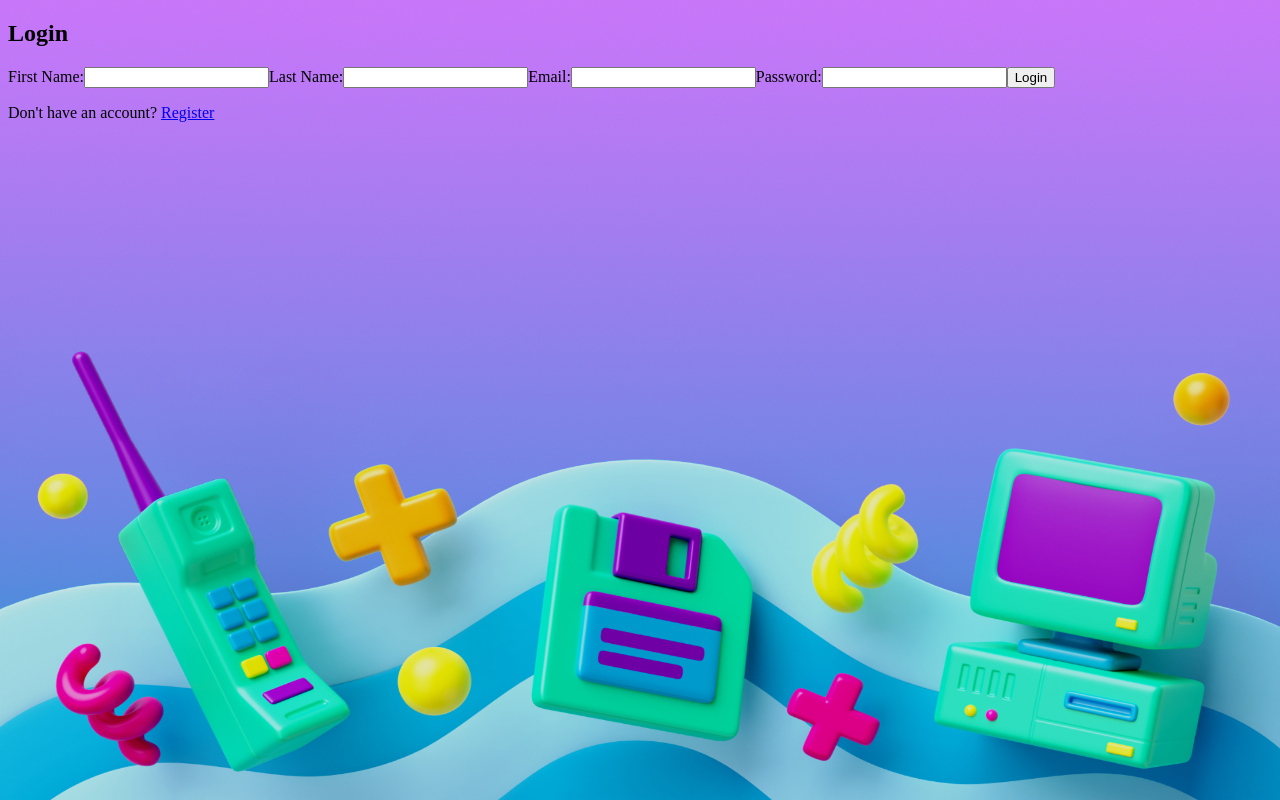
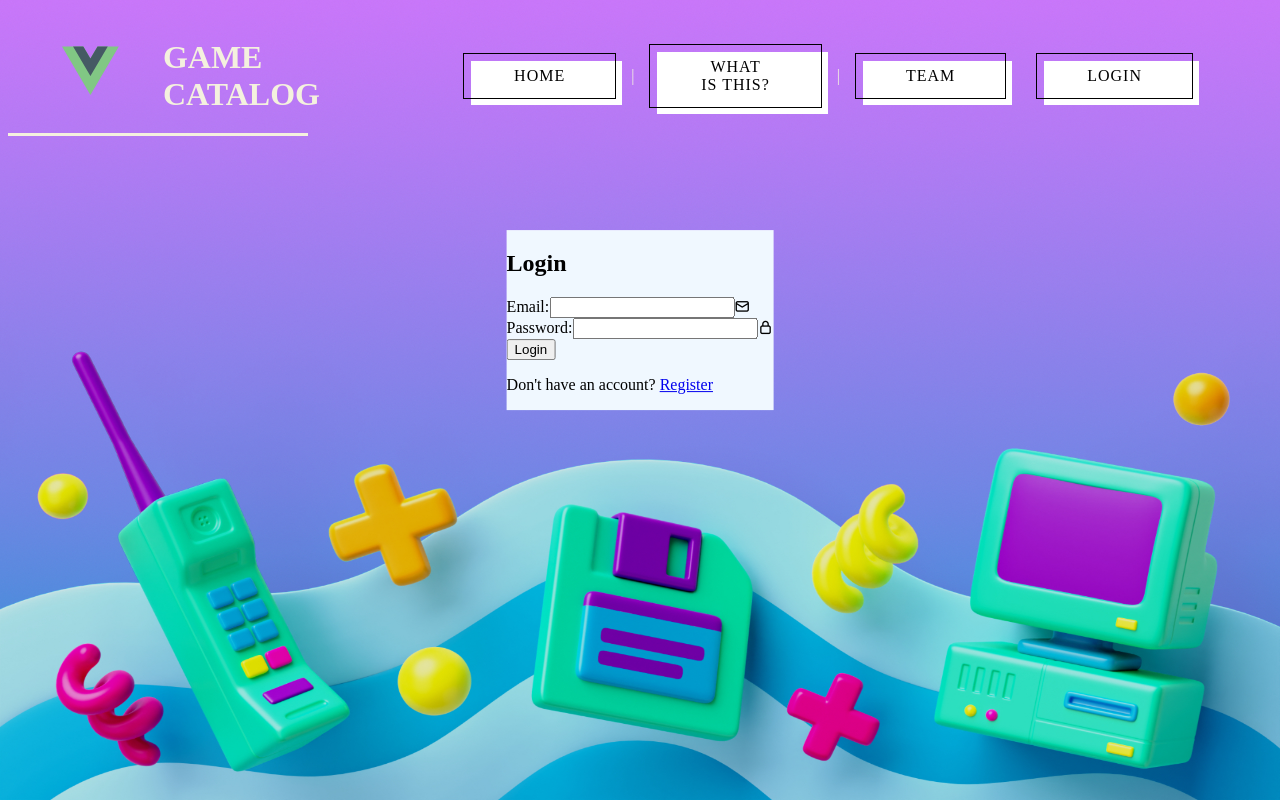
Before and after one commit to arthur-gtgn/Game-Catalog, a Vue app: page /login in a window 1280 px wide. Built offline with nearby package versions, Linux system fonts and the light colour scheme; the HTML template or start-up script is replaced by a standard one.

Commit message:
Added css to login page

```diff
--- a/src/components/Login.vue
+++ b/src/components/Login.vue
@@ -1,33 +1,48 @@
+
 <template>
-    <div>
+
+    <SiteTopBar />
+    <head>
+      <link
+        rel="stylesheet"
+        href="https://unicons.iconscout.com/release/v4.0.0/css/line.css"
+      />
+    </head>
+    <div class="form_cont">
       <h2>{{ mode === 'login' ? 'Login' : 'Register' }}</h2>
 
       <form @submit.prevent="submitForm">
-        <label for="firstName">First Name:</label>
-        <input type="text" id="firstName" v-model="userData.firstName" required>
-
-        <label for="lastName">Last Name:</label>
-        <input type="text" id="lastName" v-model="userData.lastName" required>
-
-        <label for="email">Email:</label>
-        <input type="email" id="email" v-model="userData.email" required>
-
-        <label for="password">Password:</label>
-        <input type="password" id="password" v-model="userData.password" required>
-
+        <div v-if="mode === 'register'" class="box">
+          <label for="firstName">First Name:</label>
+          <input type="text" id="firstName" v-model="userData.firstName" required />
+        </div>
+        <div v-if="mode === 'register'" class="box">
+          <label for="lastName">Last Name:</label>
+          <input type="text" id="lastName" v-model="userData.lastName" required />
+        </div>
+        <div class="box">
+          <label for="email">Email:</label>
+          <input type="email" id="email" v-model="userData.email" required />
+          <i class="uil uil-envelope-alt email"></i>
+        </div>
+        <div class="box">
+          <label for="password">Password:</label>
+          <input type="password" id="password" v-model="userData.password" required />
+          <i class="uil uil-lock password"></i>
+        </div>
         <button type="submit">{{ mode === 'login' ? 'Login' : 'Register' }}</button>
       </form>
 
       <p>
-        {{ mode === 'login' ? 'Don\'t have an account? ' : 'Already have an account? ' }}
+        {{ mode === 'login' ? "Don't have an account? " : 'Already have an account? ' }}
         <a href="#" @click="toggleMode">{{ mode === 'login' ? 'Register' : 'Login' }}</a>
       </p>
     </div>
-  </template>
+</template>
+
 
   <script>
   import SiteTopBar from "@/components/TopBarComponents/SiteTopBar.vue";
-
 
   export default {
     name: "login",
@@ -61,3 +76,13 @@
     }
   };
   </script>
+  <style scoped>
+  .form_cont{
+    position:absolute;
+    top: 40%;
+    left: 50%;
+    transform: translate(-50%, -50%);
+    background-color: aliceblue;
+
+  }
+</style>
--- a/src/components/TopBarComponents/SiteTopBar.vue
+++ b/src/components/TopBarComponents/SiteTopBar.vue
@@ -13,7 +13,7 @@ export default {
 
 <template>
   <div class="top-bar">
-    <SiteHeader class="header" title="GAME CATALOGUE" />
+    <SiteHeader class="header" title="GAME CATALOG" />
     <SiteNavBar />
   </div>
 </template>
```
Also changed, not shown: 1 other file (tests, documents, lock files or other folders).
